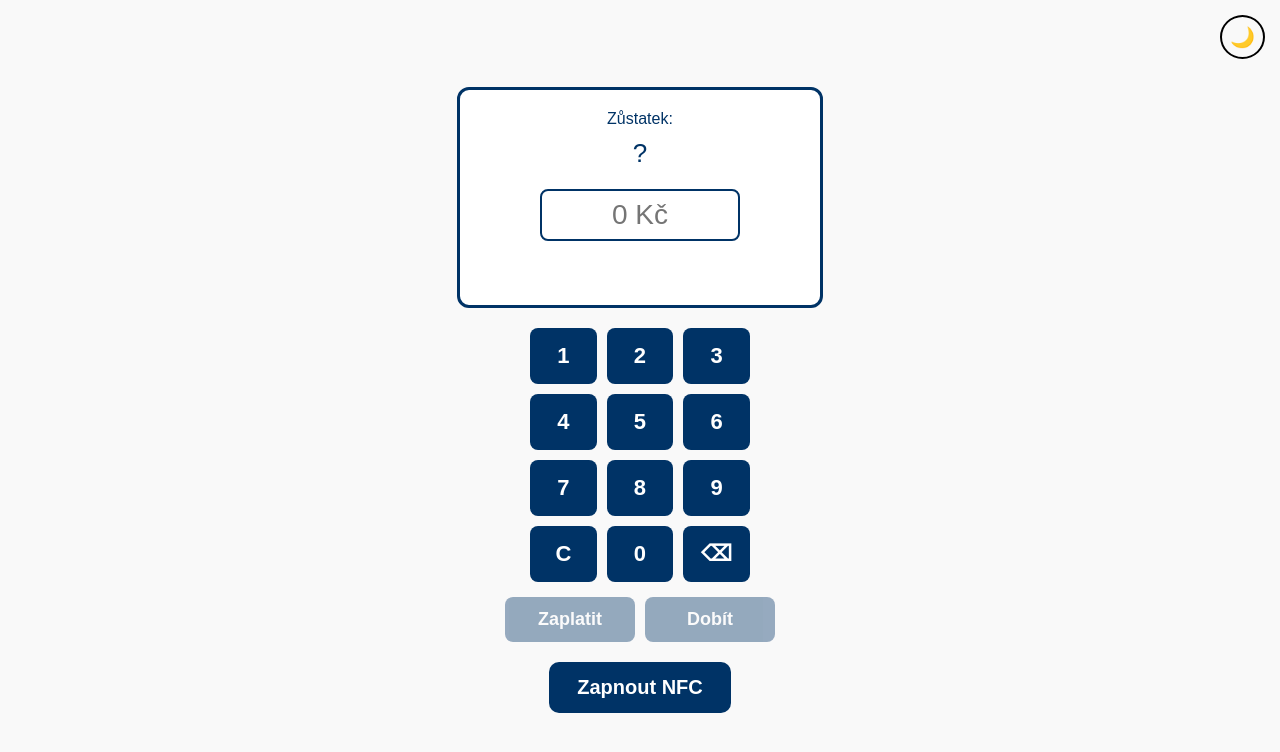
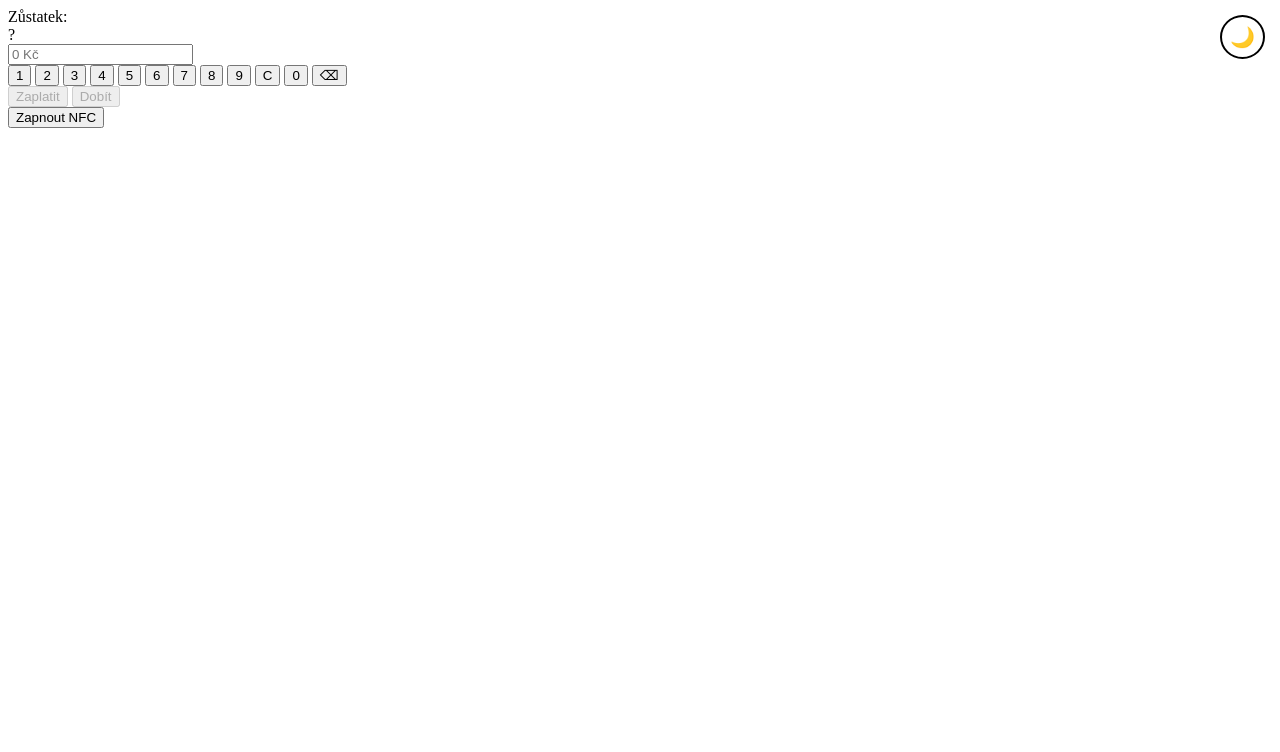
Before and after one commit to Josef-ino/nfc.version2, a plain HTML site: page index.html in a window 1280 px wide. Drawn offline with Linux system fonts and the light colour scheme.

Commit message:
Update style.css

```diff
--- a/style.css
+++ b/style.css
@@ -1,19 +1,5 @@
-body {
-  font-family: Arial, sans-serif;
-  background: #111;
-  color: #0af;
-  display: flex;
-  flex-direction: column;
-  align-items: center;
-  justify-content: center;
-  height: 100vh;
-  margin: 0;
-  transition: background 0.3s, color 0.3s;
-}
-
-/* 🔘 Theme toggle tlačítko */
 #themeToggle {
-  position: absolute;
+  position: fixed;   /* ať je mimo flexbox, v rohu obrazovky */
   top: 15px;
   right: 15px;
   background: transparent;
@@ -23,159 +9,5 @@ body {
   font-size: 20px;
   cursor: pointer;
   transition: background 0.3s;
+  z-index: 1000;    /* ať je vždy nahoře, ale neblokuje ostatní */
 }
-#themeToggle:hover {
-  background: rgba(0,0,0,0.1);
-}
-
-#screen {
-  background: #000;
-  border: 3px solid #0af;
-  border-radius: 12px;
-  padding: 20px;
-  width: 320px;
-  text-align: center;
-  margin-bottom: 20px;
-  transition: background 0.3s, border-color 0.3s;
-}
-
-#balance {
-  font-size: 26px;
-  margin: 10px 0;
-}
-
-#status {
-  font-size: 16px;
-  color: #0af;
-  min-height: 24px;
-  margin-top: 10px;
-  transition: color 0.3s ease;
-}
-#status.error {
-  color: #f55;
-}
-
-#amountInput {
-  font-size: 28px;
-  text-align: center;
-  border: 2px solid #0af;
-  border-radius: 8px;
-  padding: 8px;
-  margin: 10px 0;
-  width: 180px;
-  background: #111;
-  color: #0af;
-  transition: background 0.3s, color 0.3s, border-color 0.3s;
-}
-
-#keypad {
-  display: grid;
-  grid-template-columns: repeat(3, 1fr);
-  gap: 10px;
-  width: 220px;
-  margin-bottom: 15px;
-}
-
-.key {
-  background: #0af;
-  color: #000;
-  font-size: 22px;
-  font-weight: bold;
-  padding: 15px;
-  border: none;
-  border-radius: 8px;
-  cursor: pointer;
-  transition: background 0.2s;
-}
-.key:active {
-  background: #06c;
-}
-
-#controls {
-  display: flex;
-  gap: 10px;
-}
-
-button.action {
-  background: #0af;
-  color: #000;
-  font-size: 18px;
-  font-weight: bold;
-  padding: 12px 20px;
-  border: none;
-  border-radius: 8px;
-  cursor: pointer;
-  width: 130px;
-  transition: background 0.2s, opacity 0.2s;
-}
-button.action:disabled {
-  opacity: 0.4;
-  cursor: not-allowed;
-}
-button.action:active:not(:disabled) {
-  background: #06c;
-}
-
-#startNFC {
-  background: #0af;
-  color: #000;
-  font-size: 20px;
-  font-weight: bold;
-  padding: 14px 28px;
-  border: none;
-  border-radius: 10px;
-  margin-top: 20px;
-  cursor: pointer;
-  transition: background 0.2s;
-}
-#startNFC:active {
-  background: #06c;
-}
-
-/* 🌞 Light Theme */
-body.light {
-  background: #f9f9f9;
-  color: #036;
-}
-
-body.light #screen {
-  background: #fff;
-  border-color: #036;
-}
-
-body.light #amountInput {
-  background: #fff;
-  color: #036;
-  border-color: #036;
-}
-
-body.light .key {
-  background: #036;
-  color: #fff;
-}
-body.light .key:active {
-  background: #024;
-}
-
-body.light button.action {
-  background: #036;
-  color: #fff;
-}
-body.light button.action:active:not(:disabled) {
-  background: #024;
-}
-
-body.light #startNFC {
-  background: #036;
-  color: #fff;
-}
-body.light #startNFC:active {
-  background: #024;
-}
-
-body.light #status {
-  color: #036;
-}
-body.light #status.error {
-  color: #d00;
-}
```
